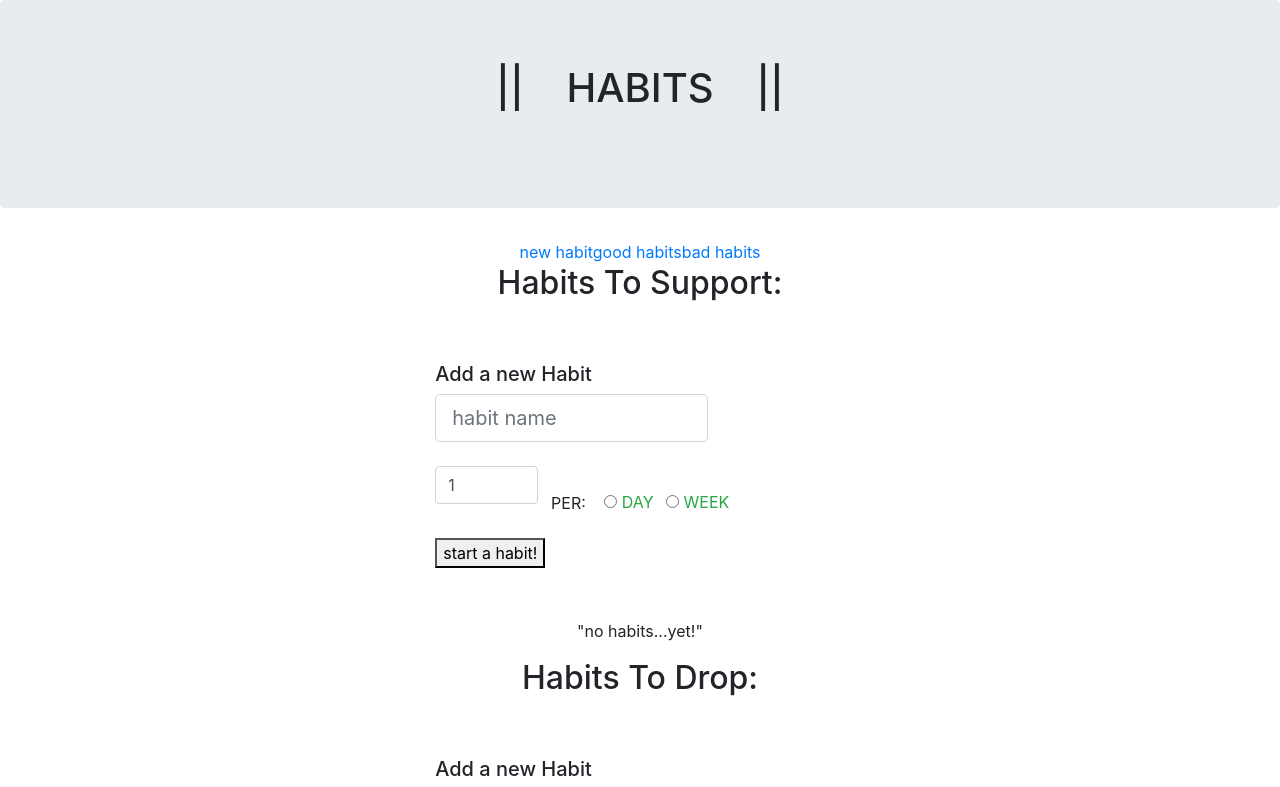
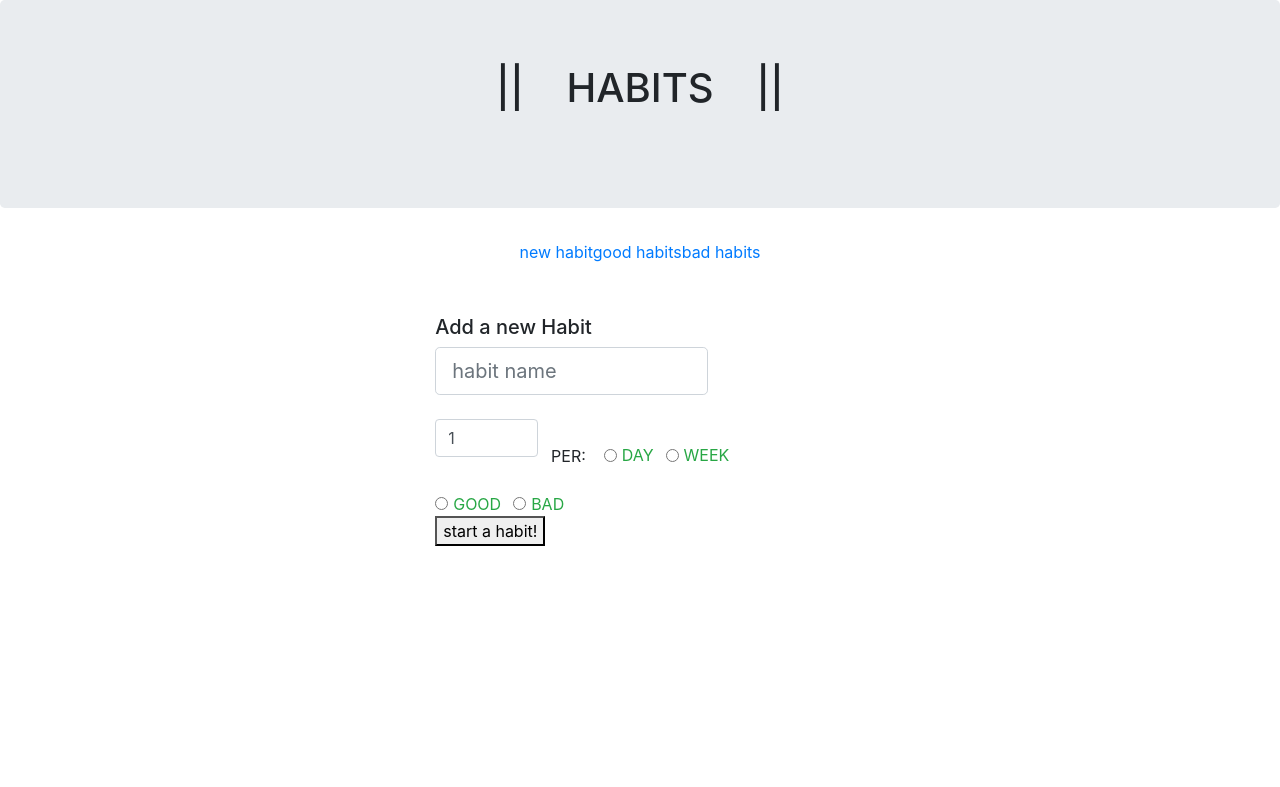
Before and after one commit to paaaarv/habits, a React (Create React App) app: page / in a window 1280 px wide. Shown: the top 787 px of the page. Built offline with nearby package versions, Linux system fonts and the light colour scheme.

Commit message:
separated form from list of habits to different routes

```diff
--- a/src/App.js
+++ b/src/App.js
@@ -5,6 +5,7 @@ import Tab from './components/Tab'
 import { BrowserRouter as Router, Route, Switch } from 'react-router-dom'
 import GoodHabits from './components/GoodHabits'
 import BadHabits from './components/BadHabits'
+import HabitForm from './components/HabitForm'
 class App extends Component {
   render() {
     return (
@@ -13,11 +14,11 @@ class App extends Component {
       <Router>
         <Tab/>
       <Switch>
+        <Route exact path="/" component={HabitForm}/>
         <Route exact path= "/goodhabits" component={GoodHabits}/>
         <Route exact path= "/badhabits" component={BadHabits}/>
       </Switch>
       </Router>
-      <GoodHabits/> <BadHabits/>
       </div>
     );
   }
--- a/src/components/BadHabits.js
+++ b/src/components/BadHabits.js
@@ -9,8 +9,6 @@ export default class BadHabits extends React.Component{
   render(){
     return(
       <div>
-      <h2> Habits To Drop: </h2>
-      <HabitForm type={"bad"}/>
 
       </div>
     )
--- a/src/components/GoodHabits.js
+++ b/src/components/GoodHabits.js
@@ -20,8 +20,6 @@ class GoodHabits extends React.Component{
   render(){
     return(
       <div>
-      <h2> Habits To Support: </h2>
-        <HabitForm type="good"/>
         {this.renderHabits()}
       </div>
 
--- a/src/components/HabitForm.js
+++ b/src/components/HabitForm.js
@@ -16,7 +16,7 @@ class HabitForm extends React.Component{
       frequency: 1,
       dayOrWeek: 'week',
       notes: '',
-      type: this.props.type
+      type: 'good'
 
 
     }
@@ -58,6 +58,9 @@ class HabitForm extends React.Component{
              <br/> &nbsp; &nbsp;PER: &nbsp; &nbsp;<Form.Check inline isValid type="radio" name="dayOrWeek" value="day" id="day" label="DAY" onChange={this.handleChange}/>
               <Form.Check inline isValid type="radio" name="dayOrWeek" value="week" id="week" label="WEEK" onChange={this.handleChange}/>
               <br/><br/>
+              <Form.Check inline isValid type="radio" name="type" value="good" id="good" label="GOOD" onChange={this.handleChange}/>
+               <Form.Check inline isValid type="radio" name="type" value="bad" id="bad" label="BAD" onChange={this.handleChange}/>
+
           <div >
           <button type="submit">start a habit! </button>
           </div>
--- a/src/reducers/manageHabits.js
+++ b/src/reducers/manageHabits.js
@@ -12,15 +12,17 @@ export default function manageHabits(state={goodHabits:[], badHabits:[]}, action
         dayOrWeek: action.payload.dayOrWeek,
         type: action.payload.type}
 
-      if(action.payload.type === "good"){
+        console.log(habit)
+
+      if(action.payload.type === "GOOD"){
 
       return{...state, goodHabits: state.goodHabits.concat(habit)}
     }
       else{
-        return{...state,badHabits: state.badHabits.concat(habit)}
+        return{...state, badHabits: state.badHabits.concat(habit)}
       }
   case "DELETE_HABIT":
-      if(action.payload.type === 'good'){
+      if(action.payload.type === 'GOOD'){
         return {...state, goodHabits: state.goodHabits.filter(habit => habit.id !== action.payload.id)}
       }
       else{
```
